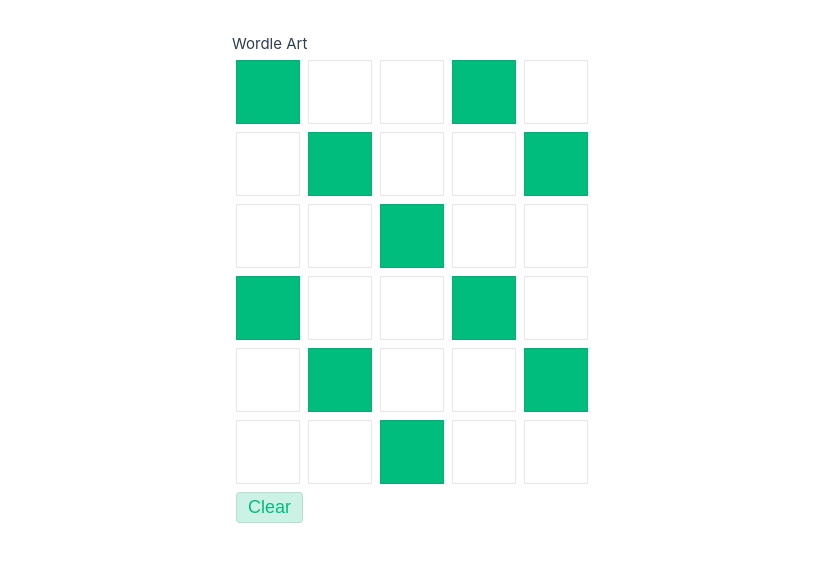
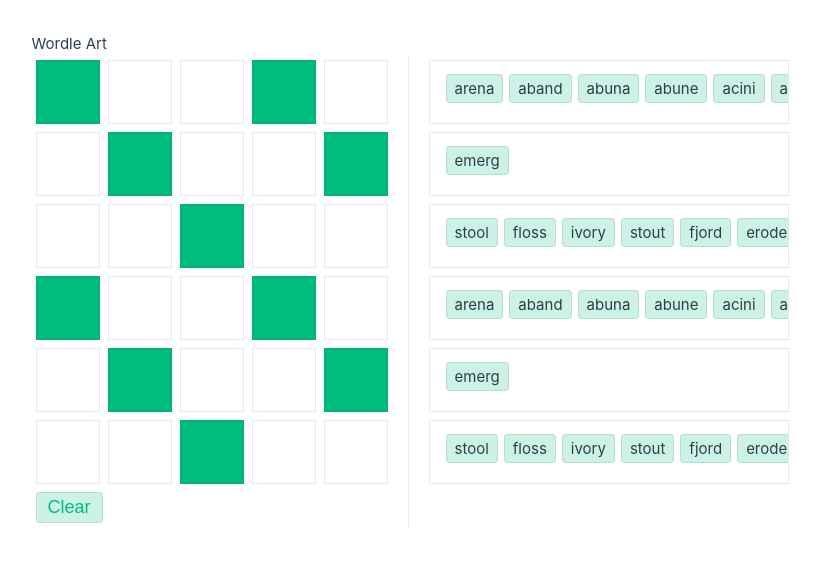
Before and after one commit to aconamos/wordle-art, a Vue app: page / in a window 1280 px wide. Shown: the top 566 px of the page, without its empty margins (228-1048 px from the left). Built offline with nearby package versions, Linux system fonts and the light colour scheme; the HTML template or start-up script is replaced by a standard one.

Commit message:
functioning

```diff
--- a/src/App.vue
+++ b/src/App.vue
@@ -1,13 +1,33 @@
 <script setup lang="ts">
+import { ref, type Ref } from 'vue'
+import AnswerDisplay from './components/AnswerDisplay.vue'
 import WordleBoard from './components/WordleBoard.vue'
+
+const answersList: Ref<string[][]> = ref([])
 </script>
 
 <template>
   <header>Wordle Art</header>
 
   <main>
-    <WordleBoard />
+    <div id="big-container">
+      <WordleBoard target-word="among" v-model="answersList" />
+      <div class="v-divider" />
+      <AnswerDisplay :answers-list="answersList" />
+    </div>
   </main>
 </template>
 
-<style scoped></style>
+<style scoped>
+#big-container {
+  display: flex;
+}
+
+.v-divider {
+  padding: 6px 0;
+  min-height: 100%;
+  width: 1px;
+  margin: 0 16px;
+  background-color: var(--color-border);
+}
+</style>
--- /dev/null
+++ b/src/components/AnswerDisplay.vue
@@ -0,0 +1,42 @@
+<script setup lang="ts">
+defineProps<{
+  answersList: string[][]
+}>()
+</script>
+
+<template>
+  <div id="answers-thing">
+    <div v-for="(answers, idx) in answersList" :key="idx" class="answers-row">
+      <span v-for="(answer, jdx) in answers" :key="jdx" class="answer">
+        {{ answer }}
+      </span>
+    </div>
+  </div>
+</template>
+
+<style lang="css" scoped>
+#answers-thing {
+  display: grid;
+  grid-template-rows: 72px 72px 72px 72px 72px 72px;
+}
+
+.answers-row {
+  border: 1px solid var(--color-border);
+  min-height: 64px;
+  max-height: 64px;
+  max-width: 360px;
+  min-width: 360px;
+  overflow: scroll;
+  justify-items: baseline;
+  margin: 4px;
+  padding: 1rem;
+}
+
+.answer {
+  border-radius: 4px;
+  border: 1px solid var(--color-border);
+  background-color: var(--green-lowlight);
+  padding: 4px 8px;
+  margin-right: 6px;
+}
+</style>
--- a/src/components/WordleBoard.vue
+++ b/src/components/WordleBoard.vue
@@ -1,5 +1,15 @@
 <script setup lang="ts">
+import { getPatternMask, product } from '@/lib/computation'
 import { ref, type Ref } from 'vue'
+import wordsRaw from '@/data/allowed_words.txt?raw'
+
+const words = wordsRaw.split('\n').map((w) => w.trim())
+
+const { targetWord } = defineProps<{
+  targetWord: string
+}>()
+
+const model = defineModel<string[][]>({ default: [[], [], [], [], [], []] })
 
 type Square = {
   id: number
@@ -8,24 +18,80 @@ type Square = {
 
 const squares: Ref<Square[]> = ref([])
 
+const permutations = product(
+  ['x', '.', 'y'],
+  ['x', '.', 'y'],
+  ['x', '.', 'y'],
+  ['x', '.', 'y'],
+  ['x', '.', 'y'],
+).map((arr) => arr.join(''))
+
+const wordsWithMasks = words.map((word) => [getPatternMask(word, targetWord), word])
+
+const bdot: {
+  [key: string]: string[]
+} = {}
+
+for (const permutation of permutations) {
+  // This cast is safe because we already filter away all undefineds as permutation is
+  // never undefined
+  const entries = wordsWithMasks.filter((w) => w[0] === permutation).map((w) => w[1]) as string[]
+
+  bdot[permutation] = entries
+}
+
+function updateSquare(id: number) {
+  squares.value[id]!.filled = !squares.value[id]?.filled
+
+  updateModel()
+}
+
+function updateModel() {
+  model.value = getPatternsFromSquares().map((pattern) => bdot[pattern] ?? [])
+}
+
 function clearSquares() {
   for (const square of squares.value) {
     square.filled = false
   }
 }
 
+function getPatternsFromSquares(): string[] {
+  const ret = []
+
+  for (let i = 0; i < 6; i++) {
+    let pattern = ''
+
+    for (let j = 0; j < 5; j++) {
+      if (squares.value[i * 5 + j]?.filled) {
+        pattern += 'x'
+      } else {
+        pattern += '.'
+      }
+    }
+
+    ret.push(pattern)
+  }
+
+  return ret
+}
+
 for (let i = 0; i < 30; i++) {
   squares.value.push({ id: i, filled: i % 3 == 0 })
 }
+
+updateModel()
 </script>
 
 <template>
-  <div id="board-box">
-    <div v-for="square in squares" class="square" :key="square.id" :class="square.filled ? 'filled-square' : ''"
-      @click.prevent="square.filled = !square.filled"></div>
+  <div>
+    <div id="board-box">
+      <div v-for="square in squares" class="square" :key="square.id" :class="square.filled ? 'filled-square' : ''"
+        @click.prevent="() => updateSquare(square.id)"></div>
+    </div>
+
+    <button class="green" @click="clearSquares">Clear</button>
   </div>
-
-  <button class="green" @click="clearSquares">Clear</button>
 </template>
 
 <style lang="css" scoped>
--- /dev/null
+++ b/src/lib/computation.ts
@@ -0,0 +1,53 @@
+/**
+ * zips two arrays
+ * zip([a, b, c], [d, e, f]) = [[a, d], [b, e], [c, f]]
+ */
+function zip<T>(a: Array<T>, b: Array<T>) {
+  const len = Math.min(a.length, b.length)
+  return Array.from({ length: len }, (_, i) => [a[i], b[i]])
+}
+
+/**
+ * removes first thing by value if found, otherwise nothing
+ */
+function removeByValue<T>(arr: Array<T>, val: T) {
+  const idx = arr.findIndex((item) => item === val)
+
+  if (idx !== -1) {
+    arr.splice(idx, 1)
+  }
+}
+
+/**
+ * cartesian product like itertools.product
+ */
+export function product<T>(...arrays: T[][]): T[][] {
+  return arrays.reduce<T[][]>((acc, curr) => acc.flatMap((a) => curr.map((b) => [...a, b])), [[]])
+}
+
+/**
+ * Turns a word into a series of InfoSquares against a given word.
+ * UB if arrays are different length
+ *
+ * @param given_word
+ * @param target_word
+ */
+export function getPatternMask(given_word: string, target_word: string): string {
+  const given_letters = [...given_word]
+  const target_letters = [...target_word]
+  let mask = ''
+
+  for (const [given, target] of zip(given_letters, target_letters)) {
+    if (given === target) {
+      mask += 'x'
+      removeByValue(target_letters, given)
+    } else if (target_letters.includes(given!)) {
+      mask += 'y'
+      removeByValue(target_letters, given)
+    } else {
+      mask += '.'
+    }
+  }
+
+  return mask
+}
```
Also changed, not shown: src/data/allowed_words.txt (renamed from data/allowed_words.txt), src/data/possible_words.txt (renamed from data/possible_words.txt).
